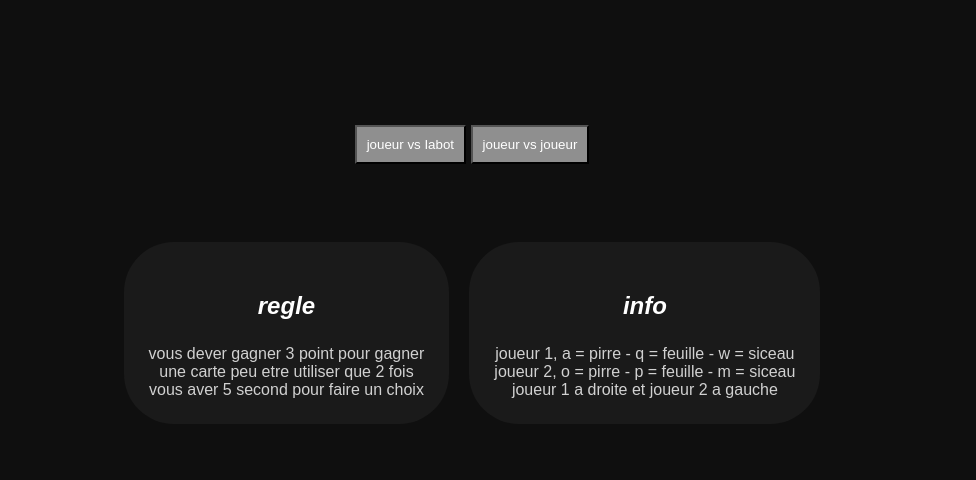
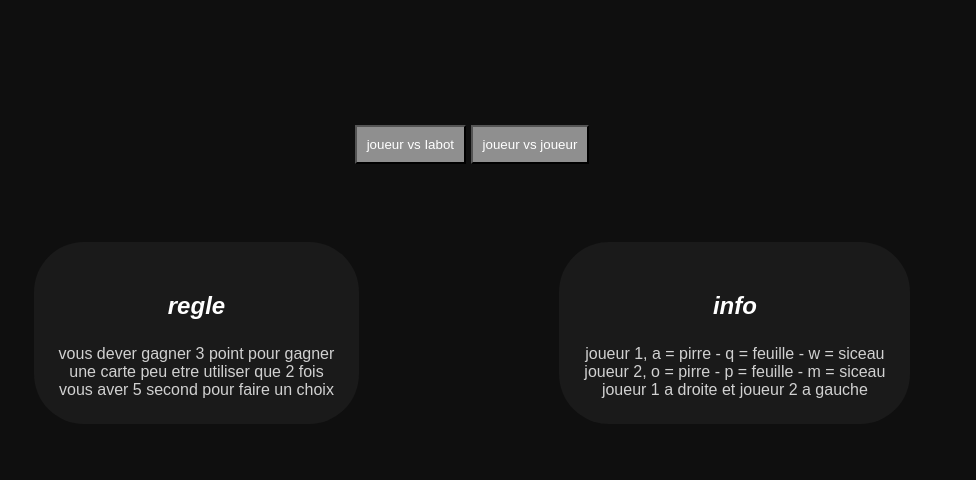
Before and after one commit to jp-kaikyo/perso-jeux-pierre-feuille-siceaux, a plain HTML site: page index.html in a window 1280 px wide. Shown: the part 140-620 px from the top of the page, without its empty margins (168-1144 px from the left). Drawn offline with Linux system fonts and the light colour scheme.

Commit message:
correction

```diff
--- a/index.html
+++ b/index.html
@@ -27,14 +27,14 @@
         <!-- les regle et info du jeux -->
 
         <section class="info">
-            <div class="bannier" class="colonne">
+            <div class="bannier">
                 <h2>regle</h2>
                 vous dever gagner 3 point pour gagner <br>
                 une carte peu etre utiliser que 2 fois <br>
                 vous aver 5 second pour faire un choix
             </div>
 
-            <div class="bannier" class="colonne">
+            <div class="bannier">
                 <h2>info</h2>
                 joueur 1, a = pirre - q = feuille - w = siceau<br>
                 joueur 2, o = pirre - p = feuille - m = siceau <br>
--- a/style.css
+++ b/style.css
@@ -6,6 +6,7 @@ a {
   color: var(--couleur-texte);
   text-decoration: none;
 }
+
 
 /* variable des couleur */
 
@@ -20,6 +21,7 @@ a {
     --objet-permanent:#8B5CF6;
     --objet-clic:#9B6DED;
 }
+
 
 /* permet de mettre tout les element sur toute la page */
 
@@ -83,10 +85,11 @@ h2 {
 .info {
     text-align: center;
     display: flex;
-    gap: 20px; /* Espacement entre colonnes */
+    gap: 200px; /* Espacement entre colonnes */
     justify-content: center;
     color:var(--texte-courant)
 }
+
 
 /* taille des image */
 
```
Also changed, not shown: partie.html (+2 -1 lines).
